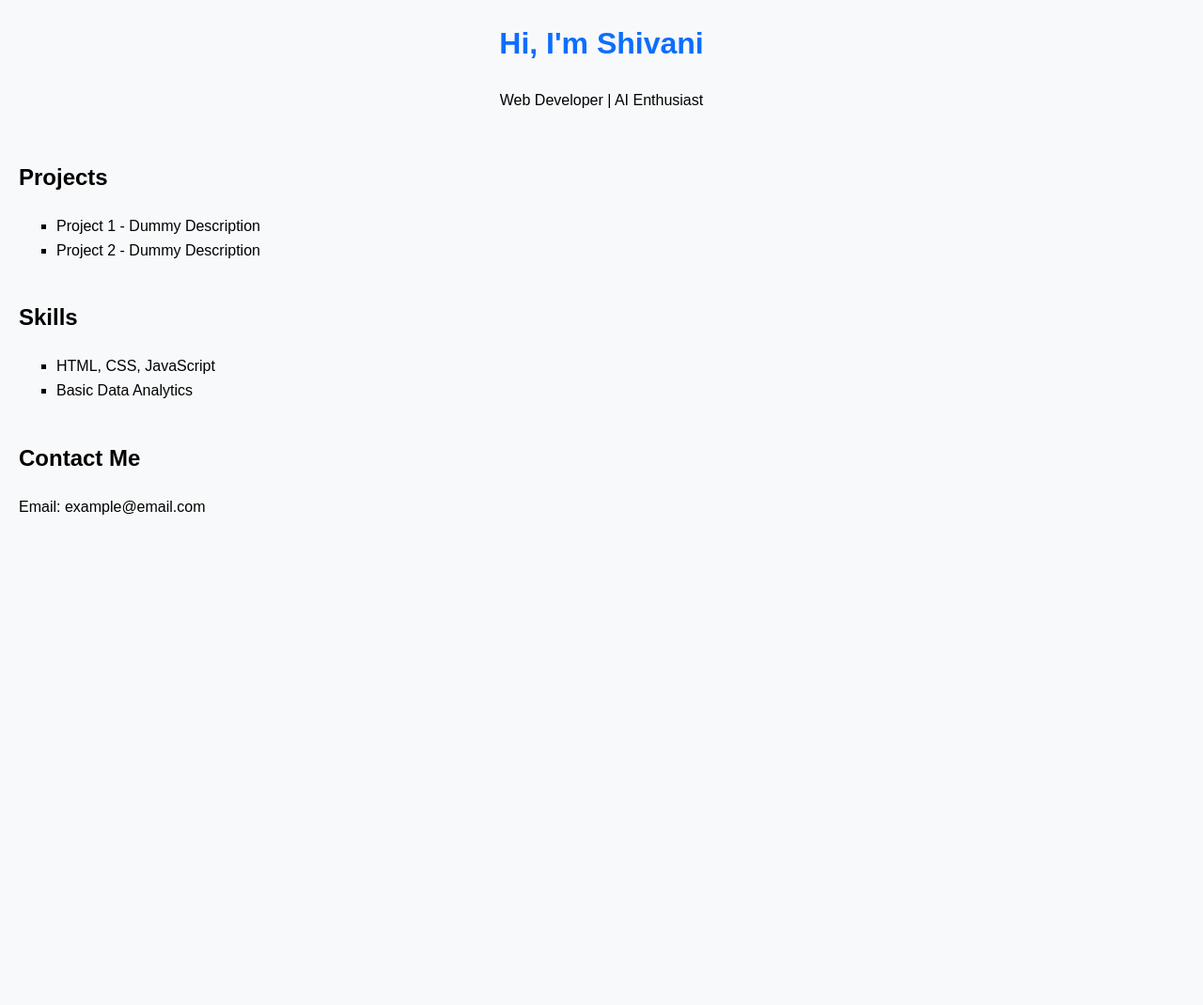
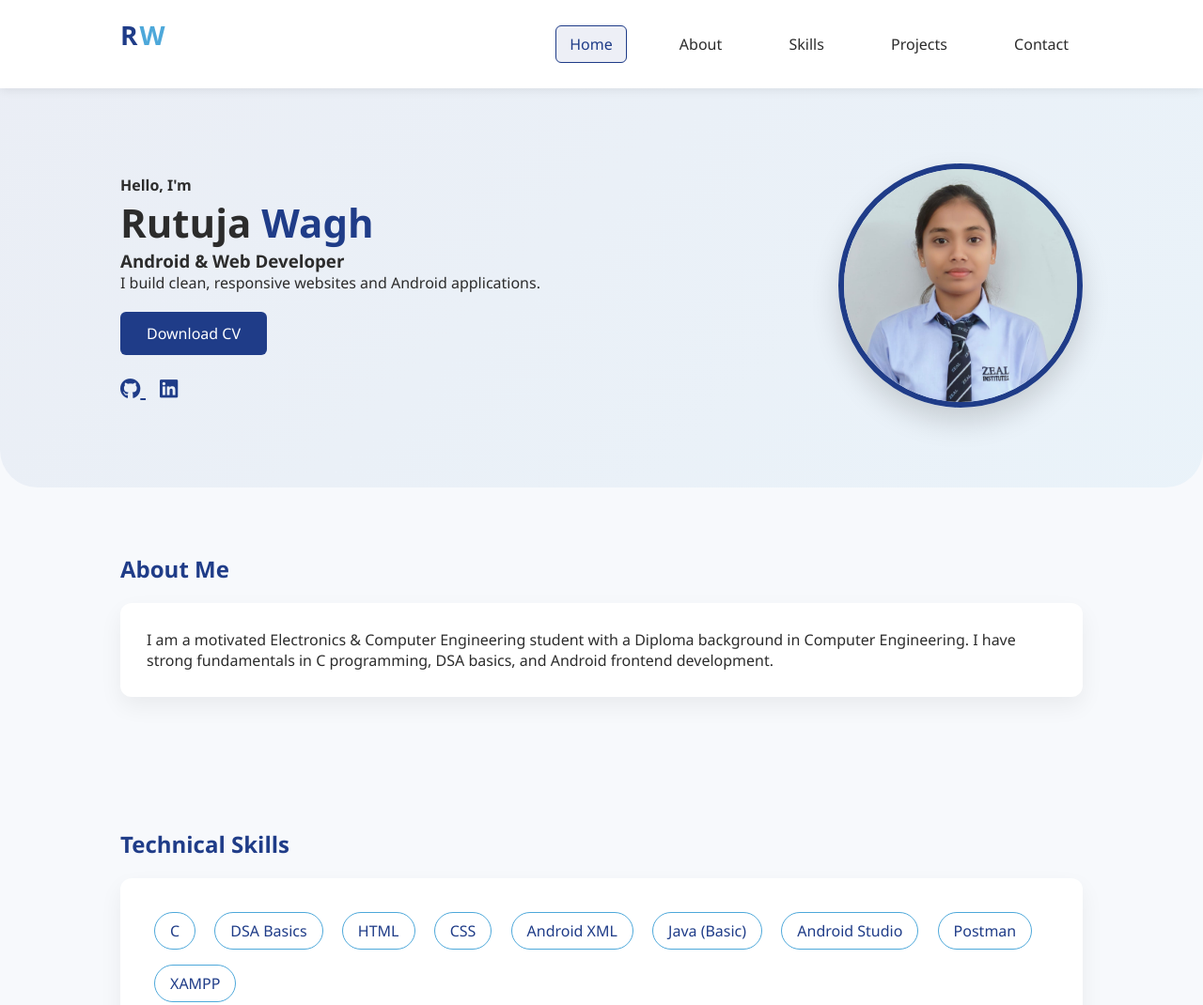
Before and after one commit to Rutujawagh123/my-portfolio, a plain HTML site: page index.html in a window 1280 px wide. Shown: the top 1070 px of the page at 94% size. Before the commit the page ends 800 px from the top, so only its background shows below. Drawn offline with Linux system fonts and the light colour scheme.

Commit message:
Final portfolio upload

```diff
--- a/index.html
+++ b/index.html
@@ -3,37 +3,144 @@
 <head>
 <meta charset="UTF-8">
 <meta name="viewport" content="width=device-width, initial-scale=1.0">
-  <title>Shivani Portfolio</title>
+<title>Rutuja Wagh | Portfolio</title>
+
+<!-- FAVICON -->
+<link rel="icon" type="image/x-icon" href="images/favicon.ico">
+
+<!-- FONT AWESOME (GitHub & LinkedIn Icons) -->
+<link rel="stylesheet" href="https://cdnjs.cloudflare.com/ajax/libs/font-awesome/6.5.1/css/all.min.css">
+
 <link rel="stylesheet" href="style.css">
-  <link rel="manifest" href="manifest.json">
 </head>
 <body>
+
+<!-- NAVBAR -->
 <header>
-    <h1>Hi, I'm Shivani</h1>
-    <p>Web Developer | AI Enthusiast</p>
+  <nav>
+    <h2 class="logo">R<span>W</span></h2>
+
+    <ul class="nav-links">
+  <li><a href="#home" class="nav-link active">Home</a></li>
+  <li><a href="#about" class="nav-link">About</a></li>
+  <li><a href="#skills" class="nav-link">Skills</a></li>
+  <li><a href="#projects" class="nav-link">Projects</a></li>
+  <li><a href="#contact" class="nav-link">Contact</a></li>
+</ul>
+
+  </nav>
 </header>
 
+<!-- HERO SECTION -->
+<section class="home" id="home">
+  <div class="hero-container">
+
+    <div class="content">
+      <h4>Hello, I'm</h4>
+      <h1>Rutuja <span>Wagh</span></h1>
+      <h3>Android & Web Developer</h3>
+      <p>I build clean, responsive websites and Android applications.</p>
+
+      <a href="resume.pdf" class="btn" download>Download CV</a>
+
+      <!-- SOCIAL ICONS -->
+      <div class="social-links">
+        <a href="https://github.com/Rutujawagh123" target="_blank">
+          <i class="fab fa-github"></i>
+        </a>
+        <a href="https://www.linkedin.com/in/rutuja-wagh-89a34329a" target="_blank">
+          <i class="fab fa-linkedin"></i>
+        </a>
+      </div>
+    </div>
+
+    <!-- PROFILE PHOTO -->
+    <div class="hero-img">
+      <img src="images/profile.jpg" alt="Profile Photo">
+    </div>
+
+  </div>
+</section>
+
+<!-- ABOUT -->
+<section id="about">
+  <h2>About Me</h2>
+  <div class="card">
+    <p>
+      I am a motivated Electronics & Computer Engineering student with a Diploma
+      background in Computer Engineering. I have strong fundamentals in C programming,
+      DSA basics, and Android frontend development.
+    </p>
+  </div>
+</section>
+
+<!-- SKILLS -->
+<section id="skills">
+  <h2>Technical Skills</h2>
+  <div class="card skill-box">
+    <span>C</span>
+    <span>DSA Basics</span>
+    <span>HTML</span>
+    <span>CSS</span>
+    <span>Android XML</span>
+    <span>Java (Basic)</span>
+    <span>Android Studio</span>
+    <span>Postman</span>
+    <span>XAMPP</span>
+  </div>
+</section>
+
+<!-- PROJECTS -->
 <section id="projects">
   <h2>Projects</h2>
+  <div class="card">
+    <h3>Smart Travel Guide Application</h3>
     <ul>
-      <li>Project 1 - Dummy Description</li>
-      <li>Project 2 - Dummy Description</li>
+      <li>Android-based travel information app</li>
+      <li>Category-wise place search</li>
+      <li>User login & ratings</li>
+      <li>Tech: Java, XML, PHP, MySQL</li>
     </ul>
+  </div>
 </section>
 
-  <section id="skills">
-    <h2>Skills</h2>
-    <ul>
-      <li>HTML, CSS, JavaScript</li>
-      <li>Basic Data Analytics</li>
-    </ul>
+<!-- CONTACT -->
+<section class="contact" id="contact">
+  <h2>Contact Me</h2>
+  <div class="card contact-info">
+    <p>📧 Email: rutujawagh8767@gmail.com</p>
+    <p>📞 Phone: +91 9370929665</p>
+    <p>📍 Pune, Maharashtra</p>
+  </div>
 </section>
 
-  <section id="contact">
-    <h2>Contact Me</h2>
-    <p>Email: example@email.com</p>
-  </section>
+<!-- FOOTER -->
+<footer>
+  <h3>Rutuja Wagh</h3>
+  <p>Aspiring Android & Web Developer</p>
 
-  <script src="script.js"></script>
+  <div class="footer-social">
+    <a href="https://github.com/YOUR_GITHUB_USERNAME" target="_blank">
+      <i class="fab fa-github"></i>
+    </a>
+    <a href="https://www.linkedin.com/in/YOUR_LINKEDIN_USERNAME" target="_blank">
+      <i class="fab fa-linkedin"></i>
+    </a>
+  </div>
+
+  <p>© 2026 All Rights Reserved</p>
+</footer>
+
+<script>
+  const links = document.querySelectorAll('.nav-link');
+
+  links.forEach(link => {
+    link.addEventListener('click', () => {
+      links.forEach(l => l.classList.remove('active'));
+      link.classList.add('active');
+    });
+  });
+</script>
+
 </body>
 </html>
--- a/style.css
+++ b/style.css
@@ -1,23 +1,225 @@
-body {
-  font-family: Arial, sans-serif;
-  margin: 20px;
-  line-height: 1.6;
-  background-color: #f8f9fa;
+*{
+  margin:0;
+  padding:0;
+  box-sizing:border-box;
+  font-family:'Segoe UI', Tahoma, sans-serif;
 }
 
-header {
-  text-align: center;
-  margin-bottom: 50px;
+:root{
+  --primary:#1f3c88;
+  --accent:#4da8da;
+  --bg1:#eef2f7;
+  --bg2:#f9fbfd;
+  --card:#ffffff;
+  --text:#2c2c2c;
 }
 
-h1 {
-  color: #0d6efd;
+html{
+  scroll-behavior:smooth;
 }
 
-section {
-  margin-bottom: 40px;
+body{
+  background: linear-gradient(135deg, #f3f6fb, #e9eef5);
+  color: var(--text);
 }
 
-ul {
-  list-style-type: square;
+.home{
+  background: linear-gradient(
+    135deg,
+    rgba(31,60,136,0.06),
+    rgba(77,168,218,0.08)
+  );
+  border-radius: 0 0 40px 40px;
 }
+
+body{
+  background:#f7f9fc;
+}
+
+
+
+
+/* NAVBAR */
+header{
+  position:sticky;
+  top:0;
+  background:var(--card);
+  box-shadow:0 2px 10px rgba(0,0,0,0.08);
+  z-index:1000;
+}
+
+nav{
+  display:flex;
+  justify-content:space-between;
+  align-items:center;
+  padding:18px 10%;
+}
+
+.logo{
+  font-size:28px;
+  font-weight:700;
+  letter-spacing:2px;
+  color:var(--primary);
+}
+
+.logo span{
+  color:var(--accent);
+}
+
+
+nav ul li{
+  display:inline-block;
+  margin-left:25px;
+}
+
+nav ul li a{
+  text-decoration:none;
+  color:var(--text);
+  font-weight:500;
+}
+
+nav ul li a:hover{
+  color:var(--primary);
+}
+
+/* HERO */
+.home{
+  padding:80px 10%;
+}
+
+.hero-container{
+  display:flex;
+  align-items:center;
+  justify-content:space-between;
+  gap:50px;
+}
+
+.hero-img img{
+  width:260px;
+  height:260px;
+  border-radius:50%;
+  object-fit:cover;
+  border:6px solid var(--primary);
+  box-shadow:0 15px 30px rgba(0,0,0,0.15);
+}
+
+.home h1{
+  font-size:42px;
+}
+
+.home span{
+  color:var(--primary);
+}
+
+.btn{
+  display:inline-block;
+  margin-top:20px;
+  padding:12px 28px;
+  background:var(--primary);
+  color:white;
+  text-decoration:none;
+  border-radius:6px;
+}
+
+.btn:hover{
+  background:var(--accent);
+}
+
+/* SOCIAL ICONS */
+.social-links{
+  margin-top:20px;
+}
+
+.social-links a{
+  font-size:22px;
+  margin-right:15px;
+  color:var(--primary);
+}
+
+.social-links a:hover{
+  color:var(--accent);
+}
+
+/* SECTIONS */
+section{
+  padding:70px 10%;
+}
+
+h2{
+  color:var(--primary);
+  margin-bottom:20px;
+}
+
+/* CARD */
+.card{
+  background:var(--card);
+  padding:28px;
+  border-radius:12px;
+  box-shadow:0 10px 25px rgba(0,0,0,0.06);
+}
+
+/* SKILLS */
+.skill-box span{
+  display:inline-block;
+  padding:8px 16px;
+  margin:8px;
+  border:1px solid var(--accent);
+  border-radius:20px;
+  color:var(--primary);
+}
+
+/* CONTACT */
+.contact{
+  background:#eaf0f8;
+  border-radius:20px;
+}
+
+/* FOOTER */
+footer{
+  background:var(--primary);
+  color:white;
+  text-align:center;
+  padding:30px;
+}
+
+.footer-social a{
+  color:white;
+  margin:0 10px;
+  font-size:20px;
+}
+
+.footer-social a:hover{
+  color:var(--accent);
+}
+
+.nav-links{
+  list-style:none;
+}
+
+.nav-links li{
+  display:inline-block;
+}
+
+.nav-link{
+  text-decoration:none;
+  padding:8px 14px;
+  margin-left:12px;
+  border:1.5px solid transparent;
+  border-radius:6px;
+  color:var(--text);
+  font-weight:500;
+  transition:0.3s ease;
+}
+
+/* Hover effect */
+.nav-link:hover{
+  border-color:var(--primary);
+  color:var(--primary);
+}
+
+/* Active (clicked / current section) */
+.nav-link.active{
+  border-color:var(--primary);
+  color:var(--primary);
+  background:rgba(31,60,136,0.08);
+}
```
Also changed, not shown: images/favicon.ico (added), images/profile.jpg (added), script.js (deleted), service-worker.js (deleted), 1 other file. Lines whose indentation alone changed are shown as unchanged.
